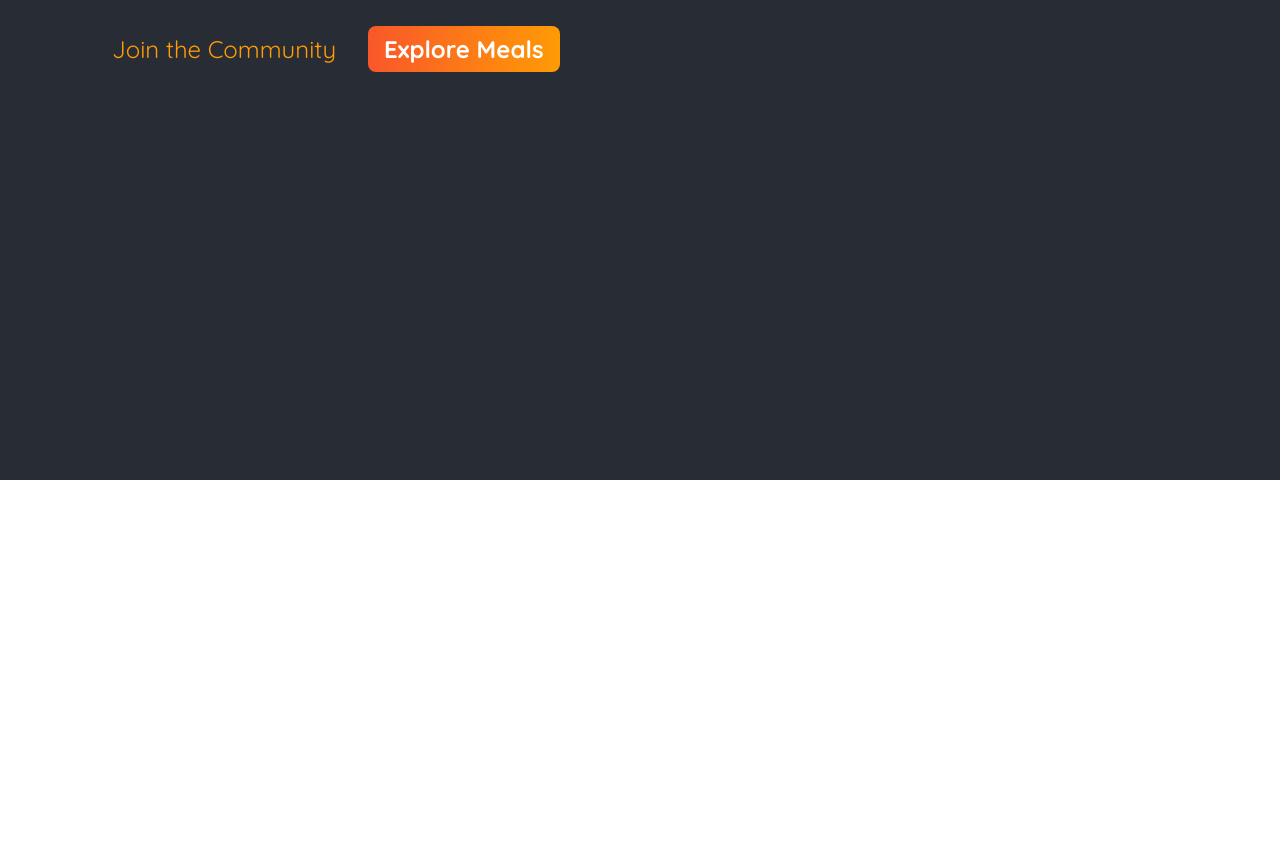
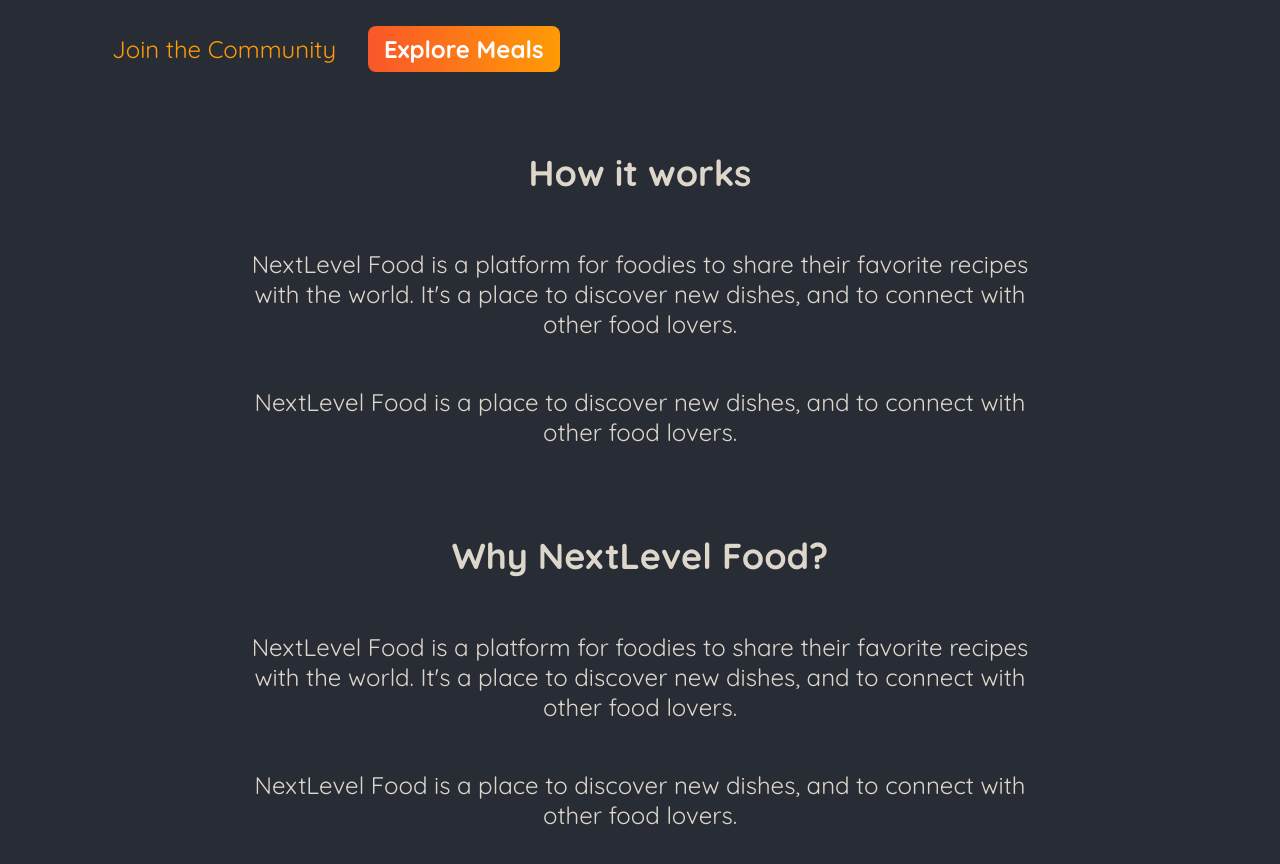
Before and after one commit to Guydev12/foody, a Next.js app: page / in a window 1280 px wide. Shown: the part 320-1184 px from the top of the page. Before the commit the page ends 800 px from the top, so only its background shows below. Built offline with nearby package versions, Linux system fonts and the light colour scheme.

Commit message:
implements the main section

```diff
--- a/app/page.js
+++ b/app/page.js
@@ -16,7 +16,33 @@
           </div>
         </div>
       </header>
-      <main></main>
+      <main>
+        <section className={classes.section}>
+          <h2>How it works</h2>
+          <p>
+            NextLevel Food is a platform for foodies to share their favorite
+            recipes with the world. It&apos;s a place to discover new dishes,
+            and to connect with other food lovers.
+          </p>
+          <p>
+            NextLevel Food is a place to discover new dishes, and to connect
+            with other food lovers.
+          </p>
+        </section>
+
+        <section className={classes.section}>
+          <h2>Why NextLevel Food?</h2>
+          <p>
+            NextLevel Food is a platform for foodies to share their favorite
+            recipes with the world. It&apos;s a place to discover new dishes,
+            and to connect with other food lovers.
+          </p>
+          <p>
+            NextLevel Food is a place to discover new dishes, and to connect
+            with other food lovers.
+          </p>
+        </section>
+      </main>
     </>
   );
 }
```
